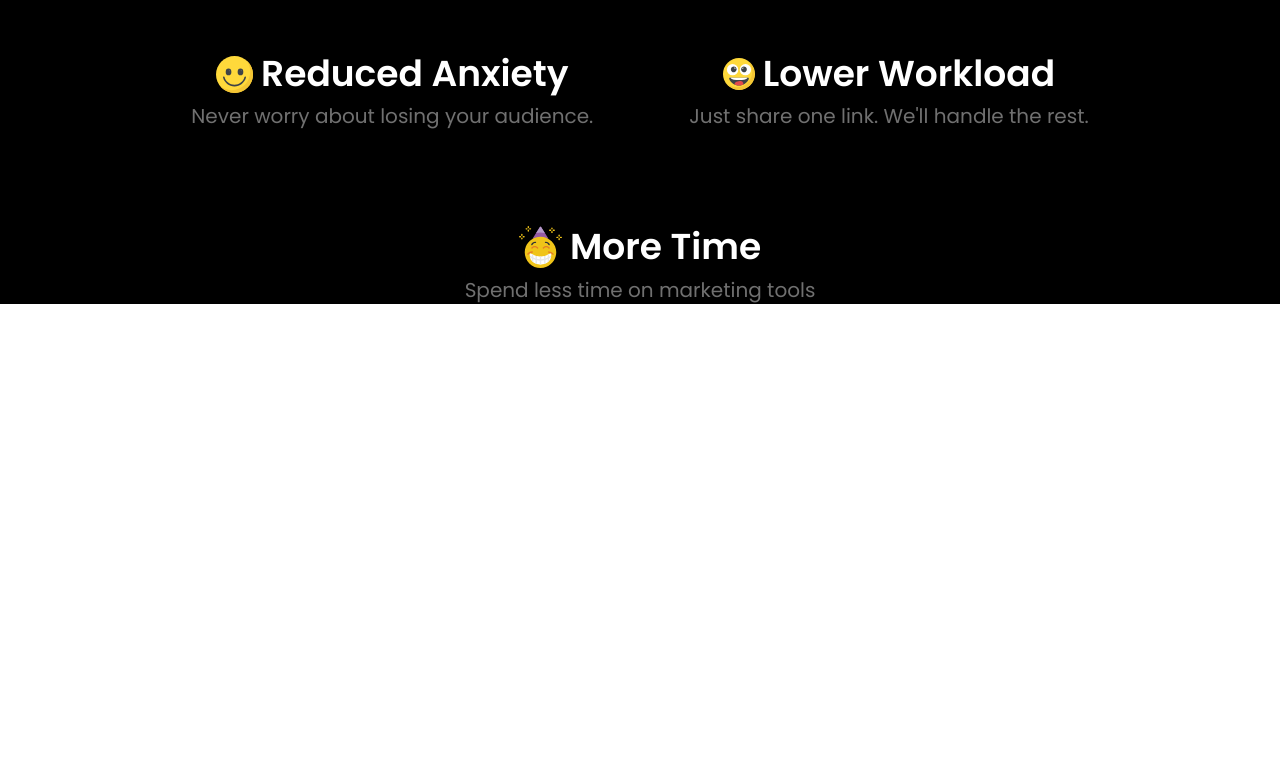
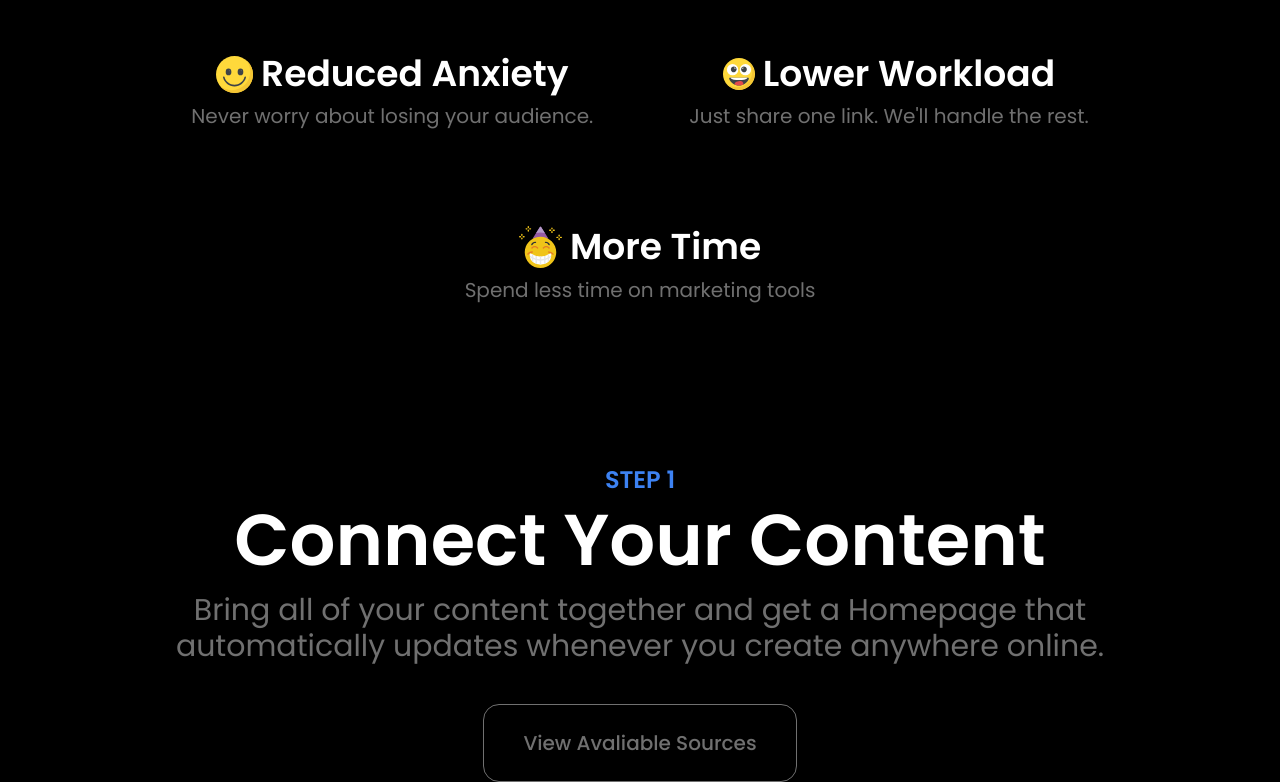
Before and after one commit to Soliha17/Marico, a React (Vite) app: page / in a window 1280 px wide. Shown: the part 1165-1947 px from the top of the page. Before the commit the page ends 1469 px from the top, so only its background shows below. Built offline with nearby package versions, Linux system fonts and the light colour scheme.

Commit message:
Make: step 1 section

```diff
--- a/src/App.jsx
+++ b/src/App.jsx
@@ -1,6 +1,7 @@
 import WhyMarico from "./components/organisms/WhyMarico";
 import Hero from "./components/organisms/Hero";
 import Navbar from "./components/organisms/Navbar";
+import Step1 from "./components/organisms/Step1";
 
 function App() {
   return (
@@ -9,6 +10,7 @@ function App() {
         <Navbar />
         <Hero />
         <WhyMarico />
+        <Step1 />
       </div>
     </div>
   );
--- /dev/null
+++ b/src/components/atoms/SectionText.jsx
@@ -0,0 +1,15 @@
+import PropTypes from "prop-types";
+
+const SectionText = ({ text }) => {
+  return (
+    <p className="mx-auto mt-2 w-[95%] text-center text-base font-normal text-gray-light md:text-3xl lg:w-3/4 2xl:w-1/2">
+      {text}
+    </p>
+  );
+};
+
+SectionText.propTypes = {
+  text: PropTypes.string.isRequired,
+};
+
+export default SectionText;
--- /dev/null
+++ b/src/components/atoms/StepText.jsx
@@ -0,0 +1,15 @@
+import PropTypes from "prop-types";
+
+const StepText = ({ text }) => {
+  return (
+    <p className="text-blue-light text-center text-xl font-semibold uppercase md:text-2xl">
+      {text}
+    </p>
+  );
+};
+
+StepText.propTypes = {
+  text: PropTypes.string.isRequired,
+};
+
+export default StepText;
--- /dev/null
+++ b/src/components/organisms/Step1.jsx
@@ -0,0 +1,25 @@
+import OutlineBtn from "../atoms/OutlineBtn";
+import SectionText from "../atoms/SectionText";
+import SectionTitle from "../atoms/SectionTitle";
+import StepText from "../atoms/StepText";
+
+const Step1 = () => {
+  return (
+    <div className="mt-16 flex flex-col items-center justify-center gap-2 md:mt-32 xl:mt-40">
+      <StepText text="Step 1" />
+      <SectionTitle title="Connect Your Content" />
+      <SectionText
+        text="Bring all of your content together and get a Homepage that
+automatically updates whenever you create anywhere online."
+      />
+      <OutlineBtn
+        className={
+          "mt-8 h-16 w-64 rounded-2xl text-lg font-medium leading-[30px] sm:w-72 sm:text-xl xl:h-[76px] xl:w-[312px]"
+        }
+        text="View Avaliable Sources"
+      />
+    </div>
+  );
+};
+
+export default Step1;
--- a/tailwind.config.js
+++ b/tailwind.config.js
@@ -9,6 +9,7 @@ export default {
       white: "#FFFFFF",
       blue: {
         DEFAULT: "#3C82F4",
+        light: "#3D82F2",
         midDark: "#326CF9",
         dark: "#306EF7",
       },
```
